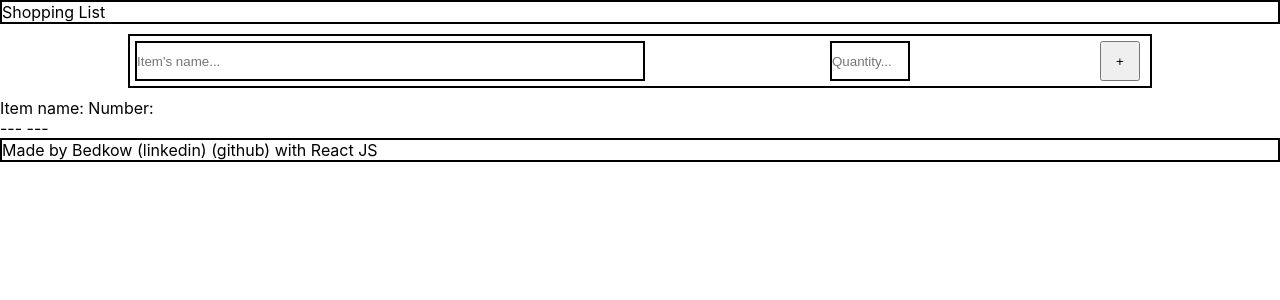
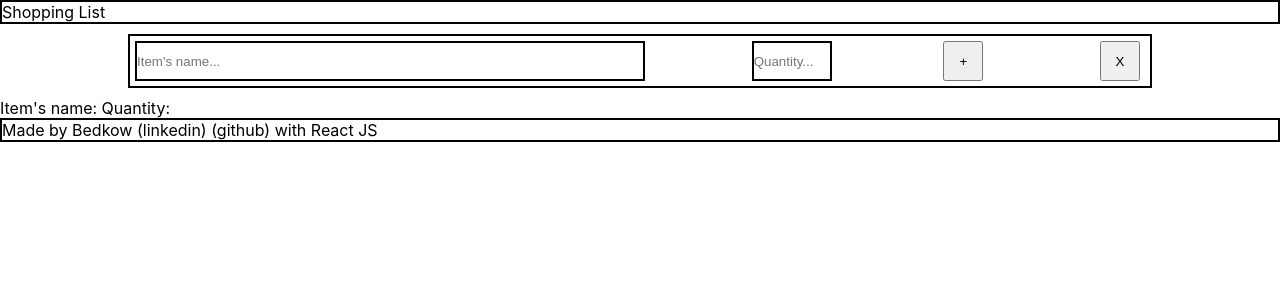
Before and after one commit to Bedkow/shopping_list, a React (Create React App) app: page / in a window 1280 px wide. Shown: the top 300 px of the page. Built offline with nearby package versions, Linux system fonts and the light colour scheme.

Commit message:
basic functionality added and working

```diff
--- a/src/App.js
+++ b/src/App.js
@@ -7,9 +7,7 @@ function App() {
 	// [initial value, function used to change the value by passing smth to it later]
 	const [inputItemName, setInputItemName] = useState("");
 	const [inputItemNumber, setInputItemNumber] = useState("");
-	const [arrayOfItems, setArrayOfItems] = useState([
-		{ itemName: "", quantity: "", id: "" },
-	]);
+	const [arrayOfItems, setArrayOfItems] = useState([]);
 
 	const handleChangeNewName = (event) => {
 		setInputItemName(event.target.value);
@@ -20,6 +18,9 @@ function App() {
 	};
 
 	const handleAddNewItem = () => {
+		if (!inputItemName) {
+			alert("Please enter the item's name.");
+		} else {
 			const newItem = {
 				itemName: inputItemName,
 				quantity: inputItemNumber,
@@ -29,6 +30,13 @@ function App() {
 			const newArrayOfItems = [...arrayOfItems, newItem];
 
 			setArrayOfItems(newArrayOfItems);
+			setInputItemNumber("");
+			setInputItemName("");
+		}
+	};
+
+	const handleDeleteAllItems = () => {
+		setArrayOfItems([]);
 		setInputItemNumber("");
 		setInputItemName("");
 	};
@@ -44,6 +52,7 @@ function App() {
 					className="name-input"
 					placeholder="Item's name..."
 					onChange={handleChangeNewName}
+					maxLength="50"
 				></input>
 				<input
 					value={inputItemNumber}
@@ -51,26 +60,40 @@ function App() {
 					className="number-input"
 					placeholder="Quantity..."
 					onChange={handleChangeNewNumber}
+					min="1"
+					max="1000000000"
 				></input>
 				<div className="btn-container">
 					<button className="float-right-btn" onClick={handleAddNewItem}>
 						+
 					</button>
 				</div>
+
+				{/* delete all items */}
+				<div className="btn-container">
+					<button className="float-right-btn" onClick={handleDeleteAllItems}>
+						X
+					</button>
+				</div>
 			</div>
 
-			<div className="new-item">
+			<div className="new-item-preview">
 				<span>
-					Item name: {inputItemName} Number: {inputItemNumber}
+					Item's name: {inputItemName} Quantity: {inputItemNumber}
 				</span>
 			</div>
 
-			<ul>
+			<ul className="list-of-items">
 				{arrayOfItems.map((item) => (
-					<li key={item.itemName + item.quantity + item.id}>
-						<span>{item.itemName}--- </span>
-						<span>{item.quantity}--- </span>
-						<span>{item.id} </span>
+					<li
+						className="new-item"
+						key={item.itemName + item.quantity + item.id}
+					>
+						<span>
+							<input type="checkbox" />
+						</span>
+						<span>{item.itemName} </span>
+						<span>{item.quantity} </span>
 					</li>
 				))}
 			</ul>
```
Lines whose indentation alone changed are shown as unchanged.
